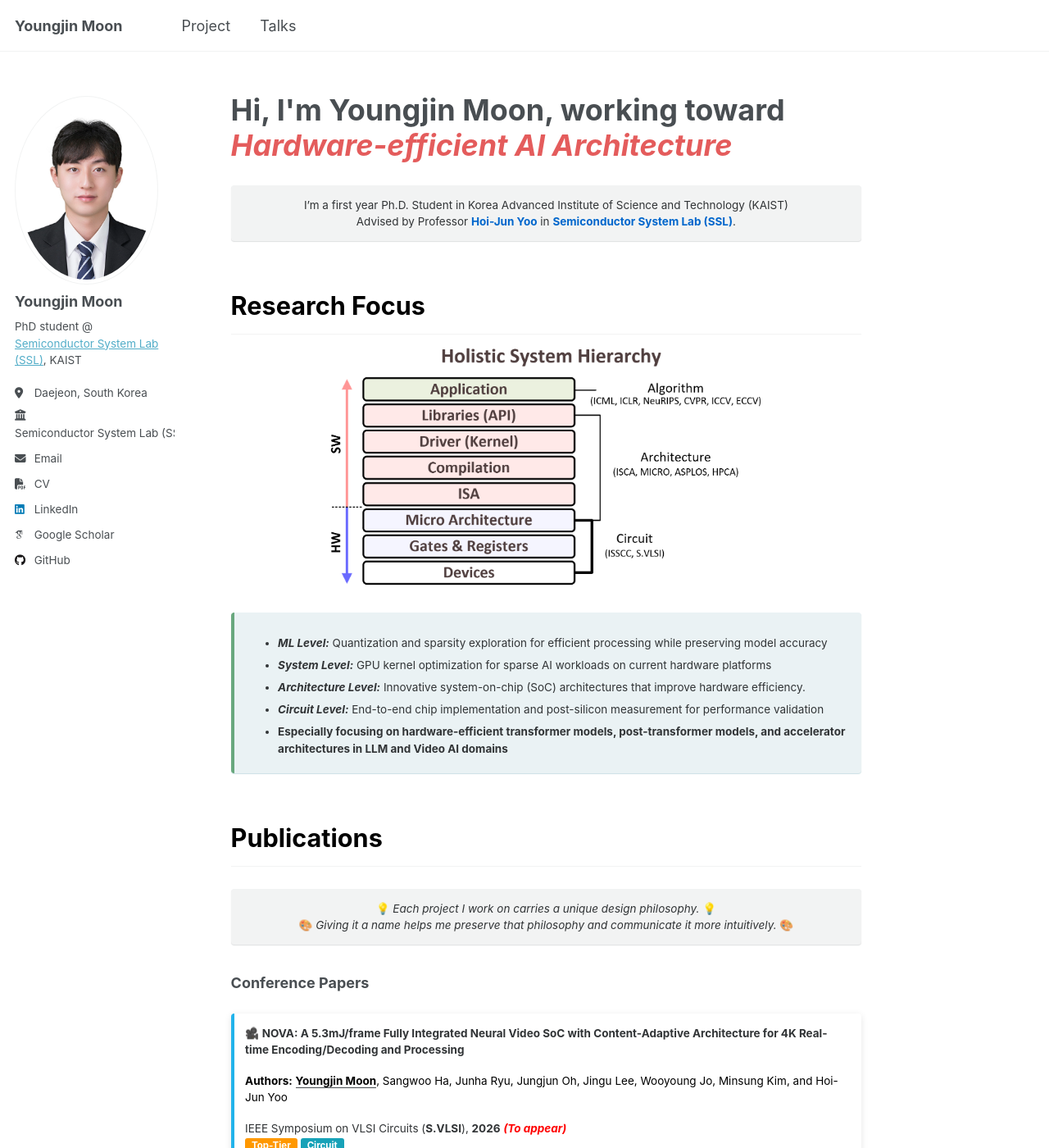
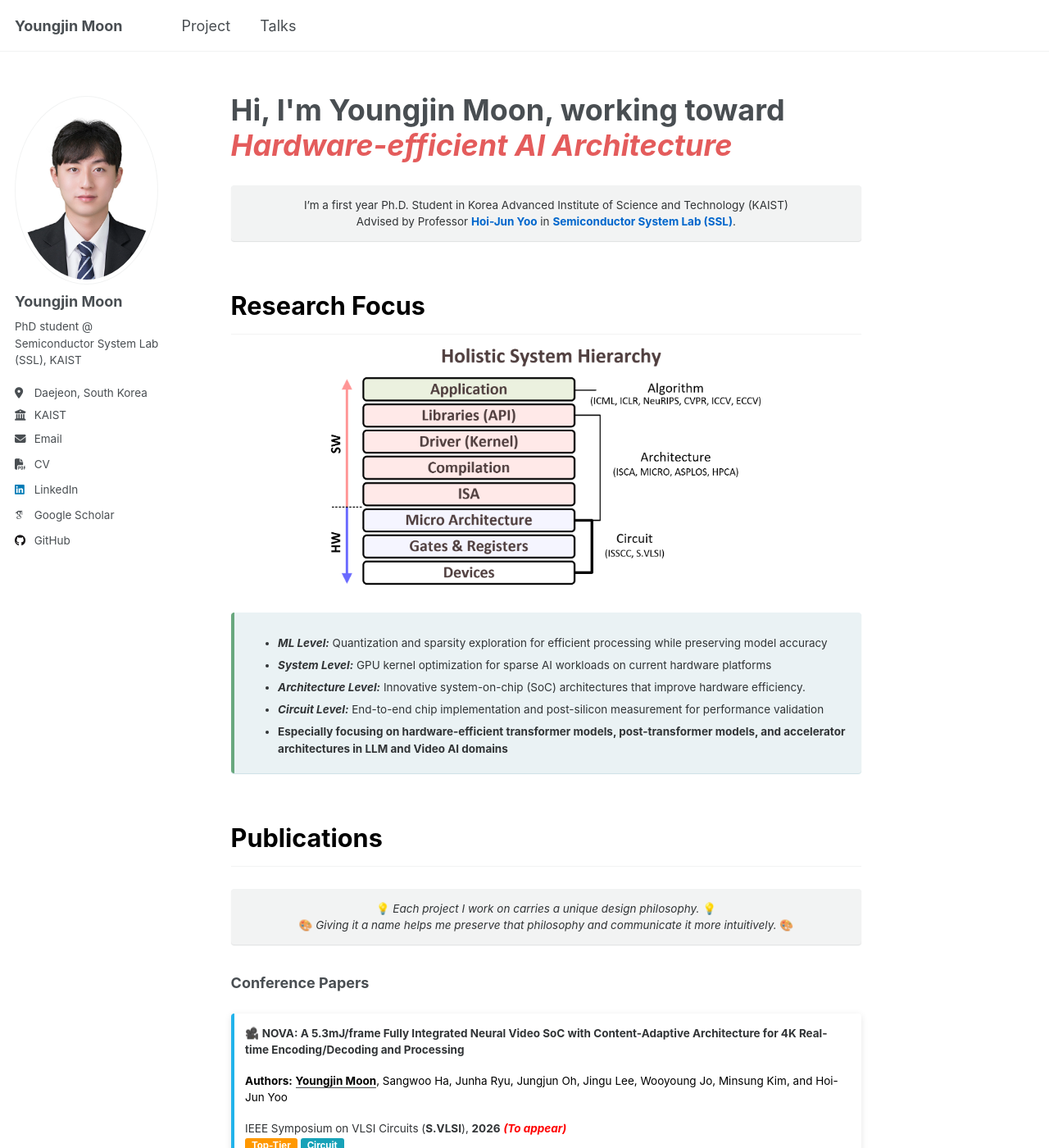
Before and after one commit to yjmoon99/yjmoon99.github.io, a Jekyll site: the page built from _pages/about.md, in a window 1280 px wide and 1400 px high. Shown: the whole window at 82% size. Built offline with Jekyll 4.4.1, drawn with Linux system fonts in a browser that asks for light colours; some web fonts are replaced; a script that is not in the unit is left out.

Commit message:
Update Profile

```diff
--- a/_config.yml
+++ b/_config.yml
@@ -26,11 +26,11 @@ author:
   avatar           : "YoungjinMoon_profile.png"
   name             : "Youngjin Moon"
   pronouns         : # example: "she/her"
-  bio              : "PhD student @ [Semiconductor System Lab (SSL)](https://ssl.kaist.ac.kr/), KAIST"
+  bio              : "PhD student
+    @ Semiconductor System Lab (SSL), KAIST"
   location         : "Daejeon, South Korea"
-  employer         : "Semiconductor System Lab (SSL)"
+  employer         : "KAIST"
   employer_url     : "https://ssl.kaist.ac.kr/"
-  uri              : # URL
   email            : "yjmoon99@kaist.ac.kr"
 
   # Academic websites
--- a/_includes/author-profile.html
+++ b/_includes/author-profile.html
@@ -17,7 +17,7 @@
   <div class="author__content">
     <h3 class="author__name">{{ author.name }}</h3>
     {% if author.pronouns %}<p class="author__pronouns">{{ author.pronouns }}</p>{% endif %}
-    {% if author.bio %}<div class="author__bio">{{ author.bio | markdownify }}</div>{% endif %}
+    {% if author.bio %}<p class="author__bio">{{ author.bio }}</p>{% endif %}
   </div>
 
   <div class="author__urls-wrapper">
@@ -28,7 +28,7 @@
         <li class="author__desktop"><i class="fas fa-fw fa-location-dot icon-pad-right" aria-hidden="true"></i>{{ author.location }}</li>
       {% endif %}
       {% if author.employer %}
-        <li class="author__desktop"><i class="fas fa-fw fa-building-columns icon-pad-right" aria-hidden="true"></i>{% if author.employer_url %}<a href="{{ author.employer_url }}" target="_blank" rel="noopener noreferrer">{{ author.employer }}</a>{% else %}{{ author.employer }}{% endif %}</li>
+        <li class="author__desktop"><i class="fas fa-fw fa-building-columns icon-pad-right" aria-hidden="true"></i>{{ author.employer }}</li>
       {% endif %}
       {% if author.uri %}
         <li><a href="{{ author.uri }}"><i class="fas fa-fw fa-link icon-pad-right" aria-hidden="true"></i>{{ site.data.ui-text[site.locale].website_label | default: "Website" }}</a></li>
--- a/_sass/layout/_sidebar.scss
+++ b/_sass/layout/_sidebar.scss
@@ -151,10 +151,6 @@
 .author__bio {
   margin: 0;
 
-  p {
-    margin: 0;
-  }
-
   @include breakpoint($large) {
     margin-top: 10px;
     margin-bottom: 20px;
```
